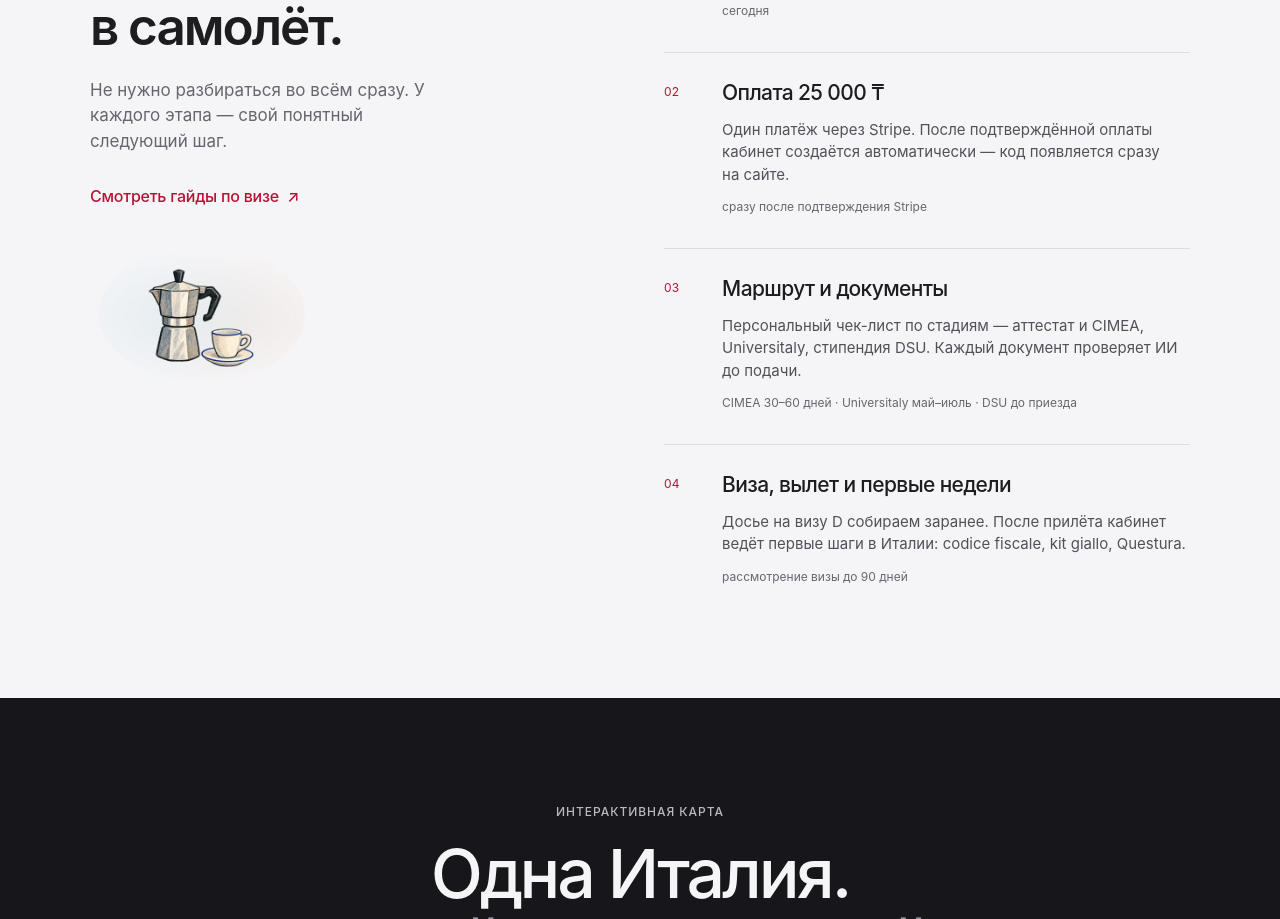
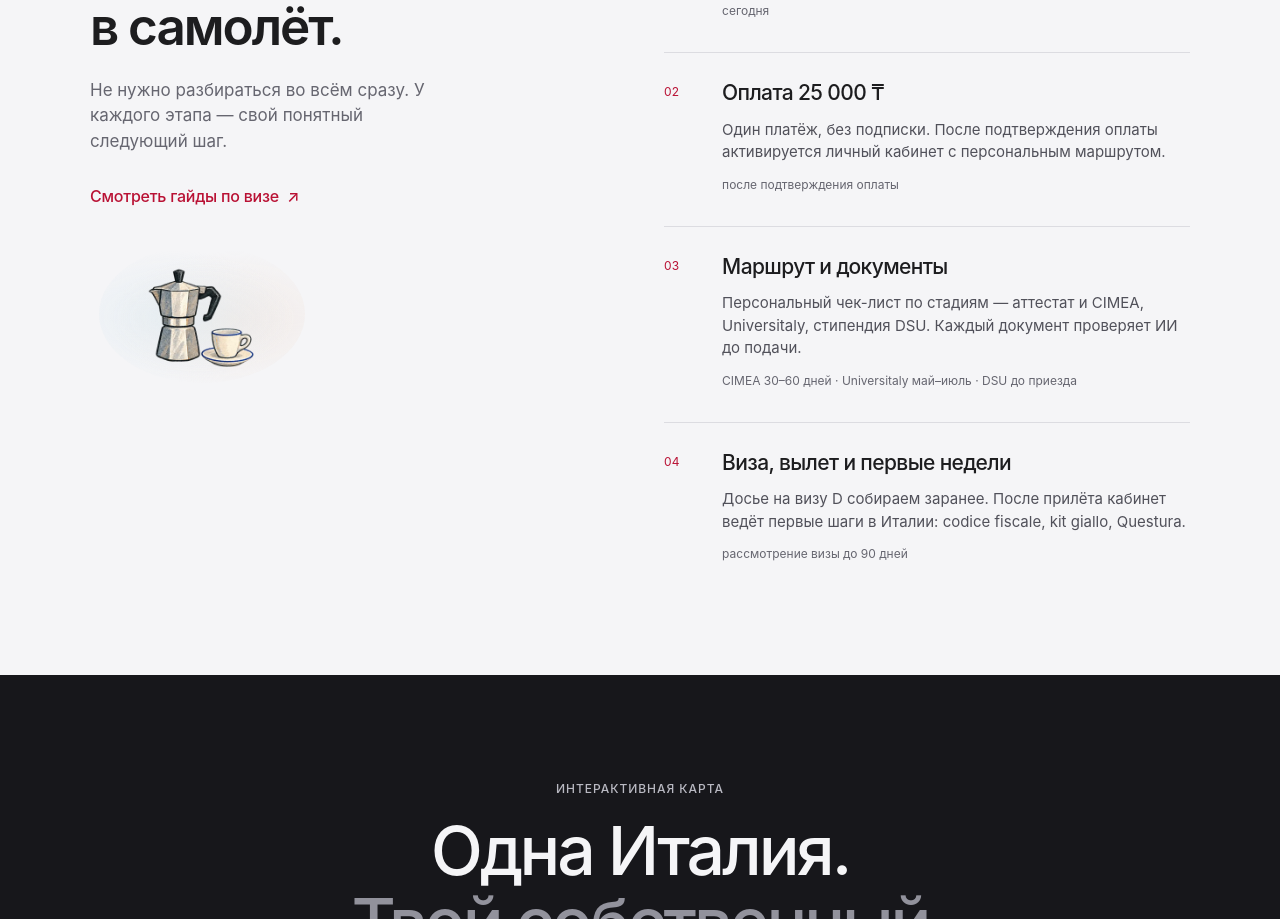
Before and after one commit to bashpayy-hash/iitaly-site, a Next.js app: page / in a window 1280 px wide. Shown: the part 1651-2570 px from the top of the page. Built offline with nearby package versions, Linux system fonts and the light colour scheme; no server answers.

Commit message:
copy: keep homepage payment flow provider-neutral during rollout

```diff
--- a/src/components/home/HowItWorks.tsx
+++ b/src/components/home/HowItWorks.tsx
@@ -14,8 +14,8 @@ const STAGES = [
   {
     n: "2",
     title: `Оплата ${priceLabel(PRICE_MAIN)}`,
-    body: "Один платёж через Stripe. После подтверждённой оплаты кабинет создаётся автоматически — код появляется сразу на сайте.",
-    time: "сразу после подтверждения Stripe",
+    body: "Один платёж, без подписки. После подтверждения оплаты активируется личный кабинет с персональным маршрутом.",
+    time: "после подтверждения оплаты",
   },
   {
     n: "3",
```
